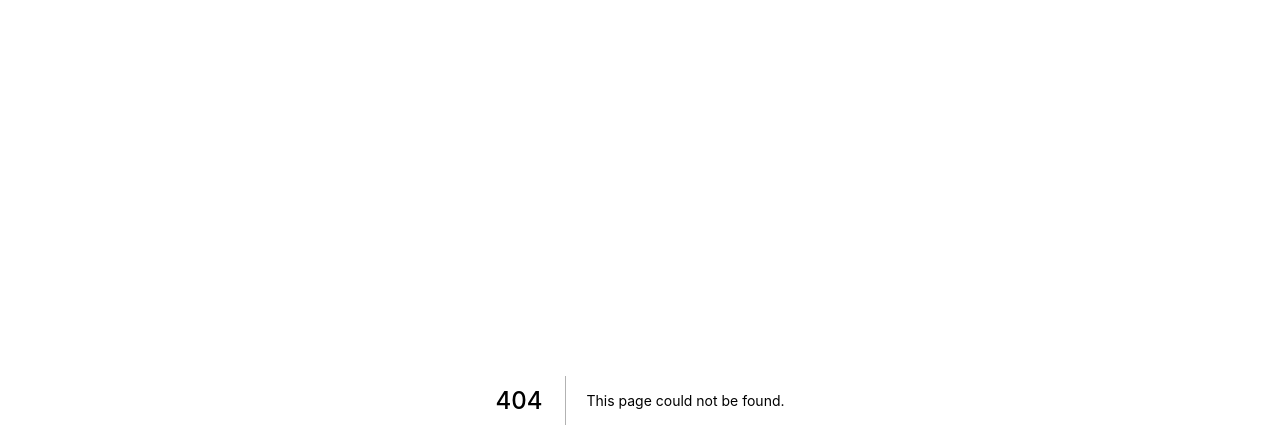
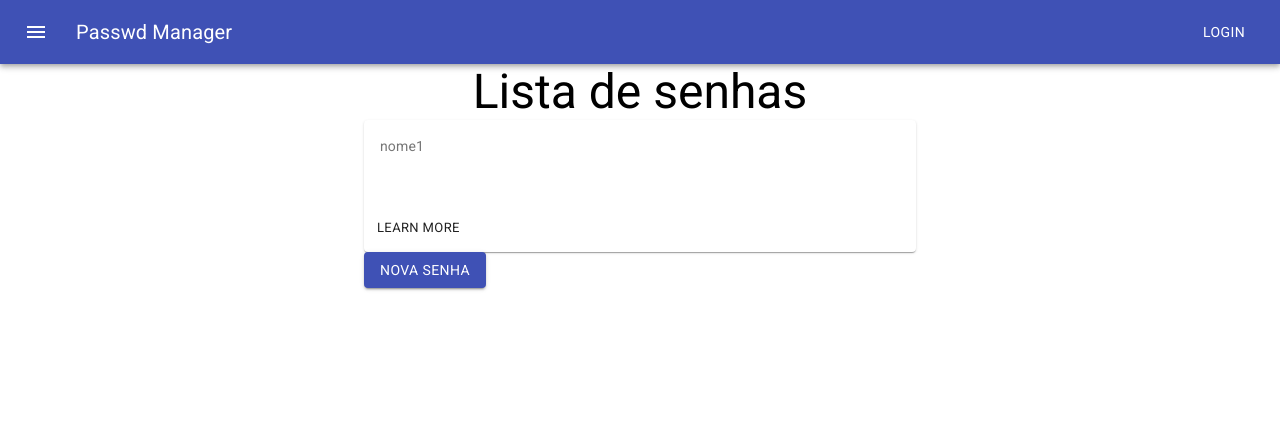
Before and after one commit to ricardomdesa/passwmanager-front-end, a Next.js app: page /senhas in a window 1280 px wide. Before the commit this address had no page. Shown: the top 448 px of the page. Built offline with nearby package versions, Linux system fonts and the light colour scheme.

Commit message:
Atualizado projeto todo

```diff
--- a/package.json
+++ b/package.json
@@ -9,6 +9,7 @@
   },
   "dependencies": {
     "@material-ui/core": "^4.11.3",
+    "@material-ui/icons": "^4.11.2",
     "axios": "^0.21.1",
     "fontsource-roboto": "^4.0.0",
     "next": "10.0.7",
--- /dev/null
+++ b/pages/senhas/index.js
@@ -0,0 +1,52 @@
+import { React, Fragment, useState, useEffect } from 'react';
+
+import { useRouter } from 'next/router';
+import Head from 'next/head'
+
+import NavBar from '../../src/components/NavBar';
+import { Container } from '@material-ui/core'
+import ListaSenhas from '../../src/components/ListaSenhas';
+import AddSenha from '../../src/components/AddSenha';
+
+export default function Senhas() {
+    const router = useRouter();
+    const [index, setIndex] = useState(0);
+    const [userLogin, setUserLogin] = useState('default');
+
+    useEffect(() => {
+        setUserLogin(router.query['login'])
+    }, [])
+
+    function changePage(idx) {
+        setIndex(idx);
+    }
+
+    return (
+        <>
+            <Head>
+                <title>Passwd Manager</title>
+                <link rel="icon" href="/favicon.ico" />
+            </Head>
+            <Fragment>
+                <NavBar changePage={changePage} getUserLogged={() => router.query['loginId']}></NavBar>
+                <Container component="article" maxWidth="sm">
+                    {getPage(index)}
+                </Container>
+            </Fragment>
+        </>
+    )
+
+    function getPage(idx) {
+        switch (idx) {
+            case 0:
+                return <ListaSenhas userLogin={router.query['loginId']} aoEnviar={changePage}></ListaSenhas>;
+                break;
+            case 1:
+                return <AddSenha getCurrentLogin={() => router.query['loginId']} aoEnviar={changePage}></AddSenha>;
+                break;
+
+            default:
+                break;
+        }
+    }
+}
--- a/src/components/AddSenha/index.js
+++ b/src/components/AddSenha/index.js
@@ -1,4 +1,5 @@
 import { TextField, Button, Typography } from "@material-ui/core";
+import 'fontsource-roboto';
 import ValidacoesCadastro from "../../context/ValidacoesCadastro";
 import useErros from "../../hooks/useErros";
 import api from "../../api/api"
@@ -13,7 +14,11 @@ export default function AddSenha({ getCurrentLogin, aoEnviar }) {
     const [categoria, setCategoria] = useState("");
 
     const addSenhaApi = async () => {
-        let resp = await api.post('/senhas/' + getCurrentLogin(), {
+        let respUser = await api.get('/users/' + getCurrentLogin())
+        .catch((err) => console.log("Api get user by login error: ", err));
+        if(respUser && respUser.data){
+
+            let resp = await api.post('/senhas/' + respUser.data.id, {
                 "nome": nome,
                 "login": login,
                 "senha": senha,
@@ -22,6 +27,7 @@ export default function AddSenha({ getCurrentLogin, aoEnviar }) {
             .catch((err) => console.log("Api post senha error: ", err));
             if (resp && resp.data) {
                 console.log('api post senha return', resp.data)
+            }
         }
     };
 
@@ -34,7 +40,7 @@ export default function AddSenha({ getCurrentLogin, aoEnviar }) {
                 // }
                 addSenhaApi()
                 console.log('senha adicionada')
-                aoEnviar(3);
+                aoEnviar(0);
             }
             }
         >
@@ -110,5 +116,13 @@ export default function AddSenha({ getCurrentLogin, aoEnviar }) {
                 Adicionar
       </Button>
         </form>
+        <form onSubmit={(event)=>{
+            event.preventDefault();
+                aoEnviar({ addUser });
+            }}>
+            <Button type="submit" variant="contained" color="secondary">
+                Voltar
+            </Button>
+        </form>
     </>
 }
--- a/src/components/AddUser/index.js
+++ b/src/components/AddUser/index.js
@@ -1,4 +1,5 @@
 import { TextField, Button, Typography } from "@material-ui/core";
+import 'fontsource-roboto';
 import ValidacoesCadastro from "../../context/ValidacoesCadastro";
 import useErros from "../../hooks/useErros";
 import api from "../../api/api"
--- /dev/null
+++ b/src/components/CardSenhas/index.js
@@ -0,0 +1,65 @@
+import React, { useState, useEffect } from 'react';
+import { makeStyles } from '@material-ui/core/styles';
+import Card from '@material-ui/core/Card';
+import CardActions from '@material-ui/core/CardActions';
+import CardContent from '@material-ui/core/CardContent';
+import Button from '@material-ui/core/Button';
+import Typography from '@material-ui/core/Typography';
+
+const useStyles = makeStyles({
+    root: {
+        minWidth: 275,
+    },
+    bullet: {
+        display: 'inline-block',
+        margin: '0 2px',
+        transform: 'scale(0.8)',
+    },
+    title: {
+        fontSize: 14,
+    },
+    pos: {
+        marginBottom: 12,
+    },
+});
+
+export default function CardSenhas({ dados }) {
+
+    const classes = useStyles();
+    const bull = <span className={classes.bullet}>•</span>;
+    console.log(dados)
+
+    if(dados.lenght !== 0){
+
+    return (
+        <Card className={classes.root}>
+            <CardContent>
+                <Typography className={classes.title} color="textSecondary" gutterBottom>
+                    {dados[0].nome}
+                    </Typography>
+                <Typography variant="h5" component="h2">
+                {/* {dados[1].senha} */}
+                    </Typography>
+                <Typography className={classes.pos} color="textSecondary">
+                {/* {dados[0].senha} */}
+                    </Typography>
+                <Typography variant="body2" component="p">
+                      <br />
+                      {/* {dados[0].categoria} */}
+                </Typography>
+            </CardContent>
+            <CardActions>
+                <Button size="small">Learn More</Button>
+            </CardActions>
+        </Card>
+    );
+    }else{
+        return(
+            <>
+                <Typography variant="body2" component="p">
+                Error
+                </Typography>
+            </>
+        )
+    }
+}
--- a/src/components/ListaSenhas/index.js
+++ b/src/components/ListaSenhas/index.js
@@ -1,29 +1,43 @@
 import { Button, Typography } from "@material-ui/core";
 import api from "../../api/api"
 import { useState, useContext, useEffect } from 'react'
+import { useRouter } from 'next/router';
+import CardSenhas from "../CardSenhas";
 
 
-export default function ListaSenhas({ aoEnviar }) {
+export default function ListaSenhas({ aoEnviar, userLogin }) {
 
-    const [senhas, setSenhas] = useState([]);
+    const [senhas, setSenhas] = useState([{ 'nome': 'nome1' }]);
+    const router = useRouter();
+
 
     const listaSenhasApi = async (userId) => {
-        let resp = await api.get('/senhas')
+
+        let respSenha = await api.get('/senhas/' + userId)
             .catch((err) => console.log("Api get senha error: ", err));
-        if (resp && resp.data) {
-            setSenhas(resp.data);
-            console.log('api get senha return', resp.data)
+        if (respSenha && respSenha.data) {
+            if (respSenha.data.status !== 'Erro') {
+                setSenhas(respSenha.data);
+                console.log('API get senhas:', respSenha.data);
+            }
+        } else {
+            console.log('Erro ao listar senhas do usuario: ', userId);
         }
     };
 
-    useEffect(() =>{
-        listaSenhasApi(2);
+    useEffect(() => {
+        console.log(userLogin)
+        if (userLogin !== undefined) {
+            listaSenhasApi(userLogin);
+        } else {
+            console.log('Usuario nao definido', userLogin);
+        }
     }, [])
 
     return <>
         <Typography variant="h3" component="h2" align="center" >Lista de senhas</Typography>
 
-        <ul>
+        {/* <ul>
             {senhas.map((element) => (
                 <li key={element}>
                     <span>{element.nome} </span>
@@ -32,12 +46,13 @@ export default function ListaSenhas({ aoEnviar }) {
                     <span>{element.categoria}</span>
                 </li>
             ))}
-        </ul>
+        </ul> */}
+        <CardSenhas dados={senhas}></CardSenhas>
 
         <form onSubmit={(e) => {
-                e.preventDefault();
-                aoEnviar(2);
-            }
+            e.preventDefault();
+            aoEnviar(1);
+        }
         }>
             <Button type="submit" variant="contained" color="primary">
                 Nova senha
--- /dev/null
+++ b/src/components/NavBar/index.js
@@ -0,0 +1,72 @@
+import React from 'react';
+import { makeStyles } from '@material-ui/core/styles';
+import AppBar from '@material-ui/core/AppBar';
+import Toolbar from '@material-ui/core/Toolbar';
+import Typography from '@material-ui/core/Typography';
+import Button from '@material-ui/core/Button';
+import IconButton from '@material-ui/core/IconButton';
+import MenuIcon from '@material-ui/icons/Menu';
+import { useRouter } from 'next/router';
+
+const useStyles = makeStyles((theme) => ({
+    root: {
+        flexGrow: 1,
+    },
+    menuButton: {
+        marginRight: theme.spacing(2),
+    },
+    title: {
+        flexGrow: 1,
+    },
+}));
+
+export default function NavBar({ getUserLogged, changePage }) {
+    const classes = useStyles();
+    const router = useRouter();
+
+    return (
+        <div className={classes.root}>
+            <AppBar position="static">
+                <Toolbar>
+                    <IconButton edge="start" className={classes.menuButton} color="inherit" aria-label="menu">
+                        <MenuIcon />
+                    </IconButton>
+                    <Typography variant="h6" className={classes.title}>
+                        Passwd Manager
+          </Typography>
+                    {isLogged()}
+                </Toolbar>
+            </AppBar>
+        </div>
+    );
+
+    function isLogged() {
+        const user = getUserLogged();
+        if (user !== undefined) {
+            return (
+                <>
+                    <Typography variant="h6" className={classes.title}> Olá, {user}</Typography>
+                    <form onSubmit={(e) => {
+                        e.preventDefault();
+                        console.log("sair");
+                        router.push(`/`);
+                        // changePage(0);
+                    }}>
+                        <Button type="submit" color="secondary">Sair</Button>
+                    </form>
+                </>
+            )
+        } else {
+            return (
+                <form onSubmit={(e) => {
+                    console.log("login")
+                    e.preventDefault();
+                    changePage(1);
+                }}>
+                    <Button type="submit" color="inherit">Login</Button>
+                </form>
+            )
+        }
+    }
+
+}
--- a/src/components/login/index.js
+++ b/src/components/login/index.js
@@ -1,7 +1,12 @@
 import React, { useState, useContext } from "react"
 import { TextField, Button, Typography } from "@material-ui/core"
+import 'fontsource-roboto';
 import ValidacoesCadastro from "../../context/ValidacoesCadastro"
 import useErros from "../../hooks/useErros"
+import Router from "next/dist/next-server/lib/router/router";
+import { unstable_renderSubtreeIntoContainer } from "react-dom";
+
+
 
 function DadosUsuario({ aoEnviar }) {
   const [login, setLogin] = useState("");
@@ -9,6 +14,7 @@ function DadosUsuario({ aoEnviar }) {
   const [addUser, setAddUser] = useState(true);
   const validacoes = useContext(ValidacoesCadastro);
   const [erros, validarCampos, possoEnviar] = useErros(validacoes);
+
 
   return (
     <>
```
Also changed, not shown: pages/index.js (+20 -37 lines), 1 other file (tests, documents, lock files or other folders). Lines whose indentation alone changed are shown as unchanged.
